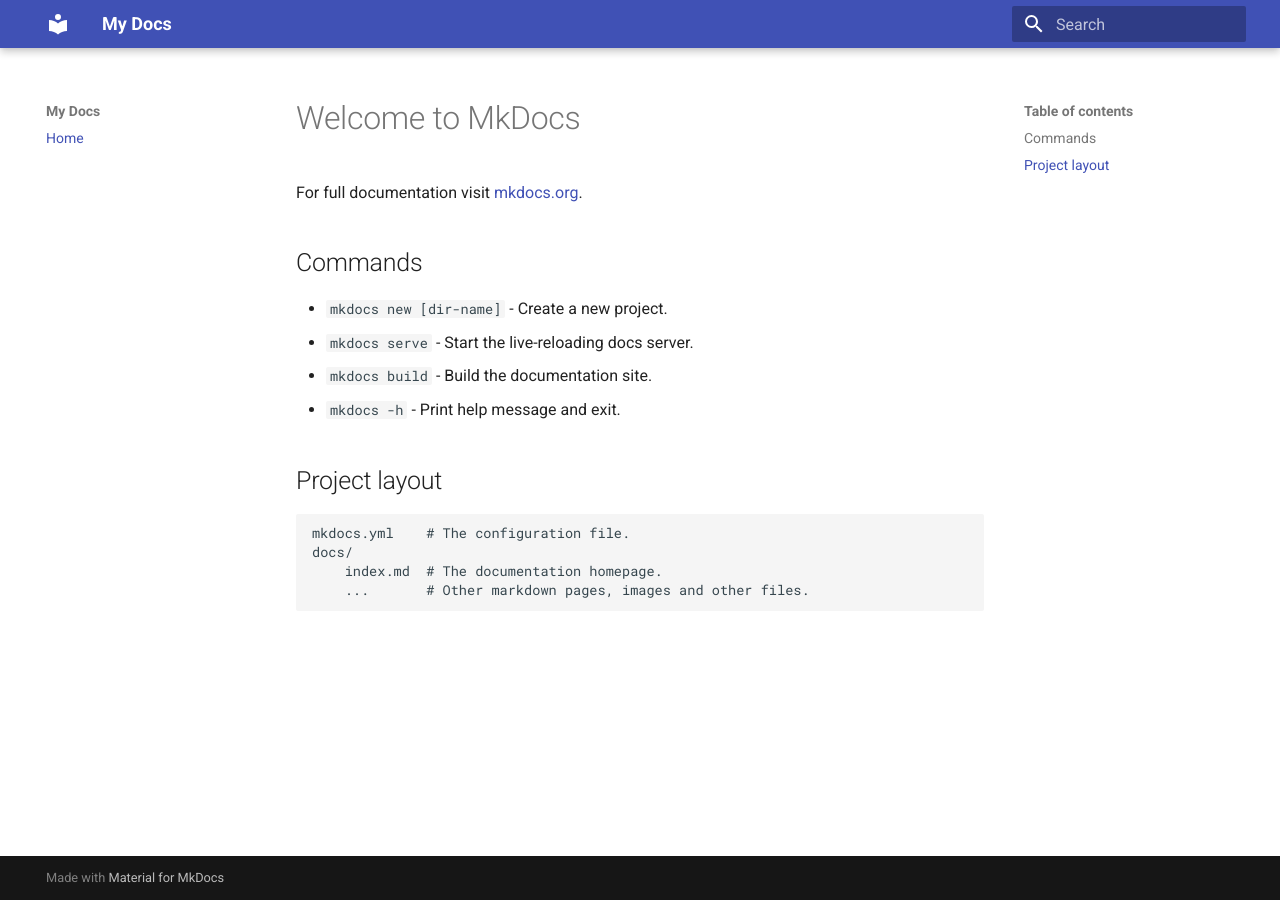
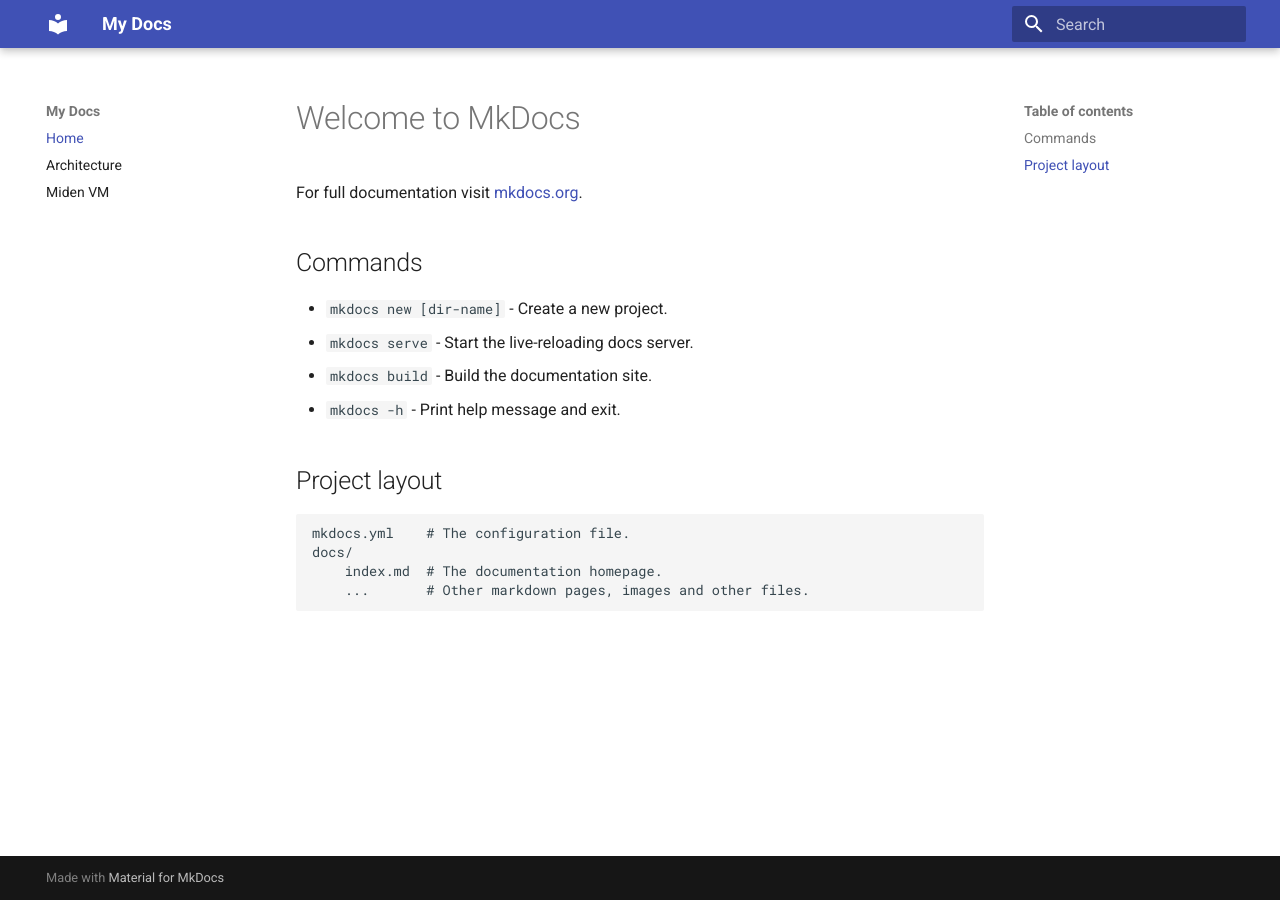
Before and after one commit to Dominik1999/test-docs, an MkDocs documentation site: the page built from docs/index.md, in a window 1280 px wide. Built offline with MkDocs 1.6.1 and Material for MkDocs 9.7.7, drawn with Linux system fonts in a browser that asks for light colours.

Commit message:
test publish

```diff
--- a/mkdocs.yml
+++ b/mkdocs.yml
@@ -5,3 +5,5 @@
 
 nav:
   - Home: index.md
+  - Architecture: miden-base/docs/src/architecture.md
+  - Miden VM: miden-vm/docs/src/intro/main.md
```
Also changed, not shown: .gitmodules, 1 other file.
